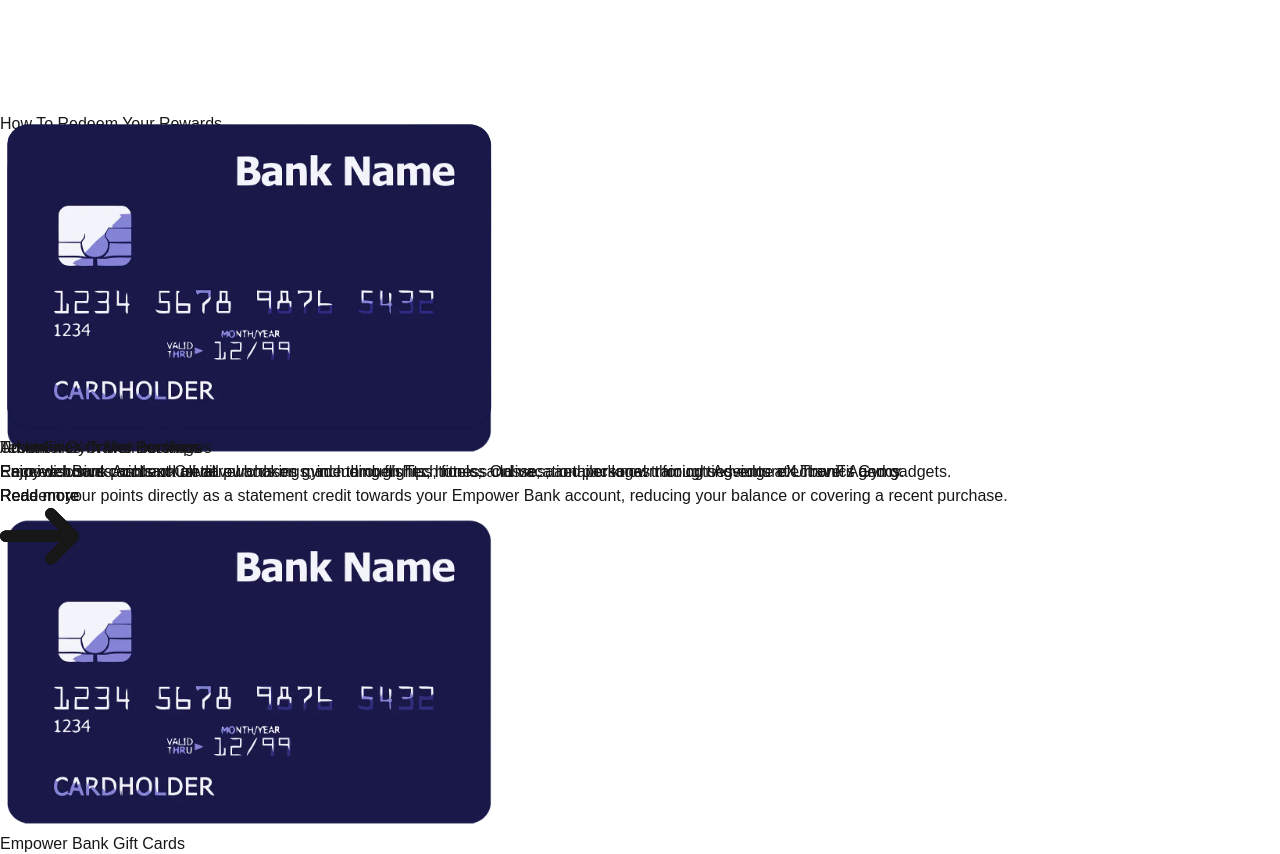
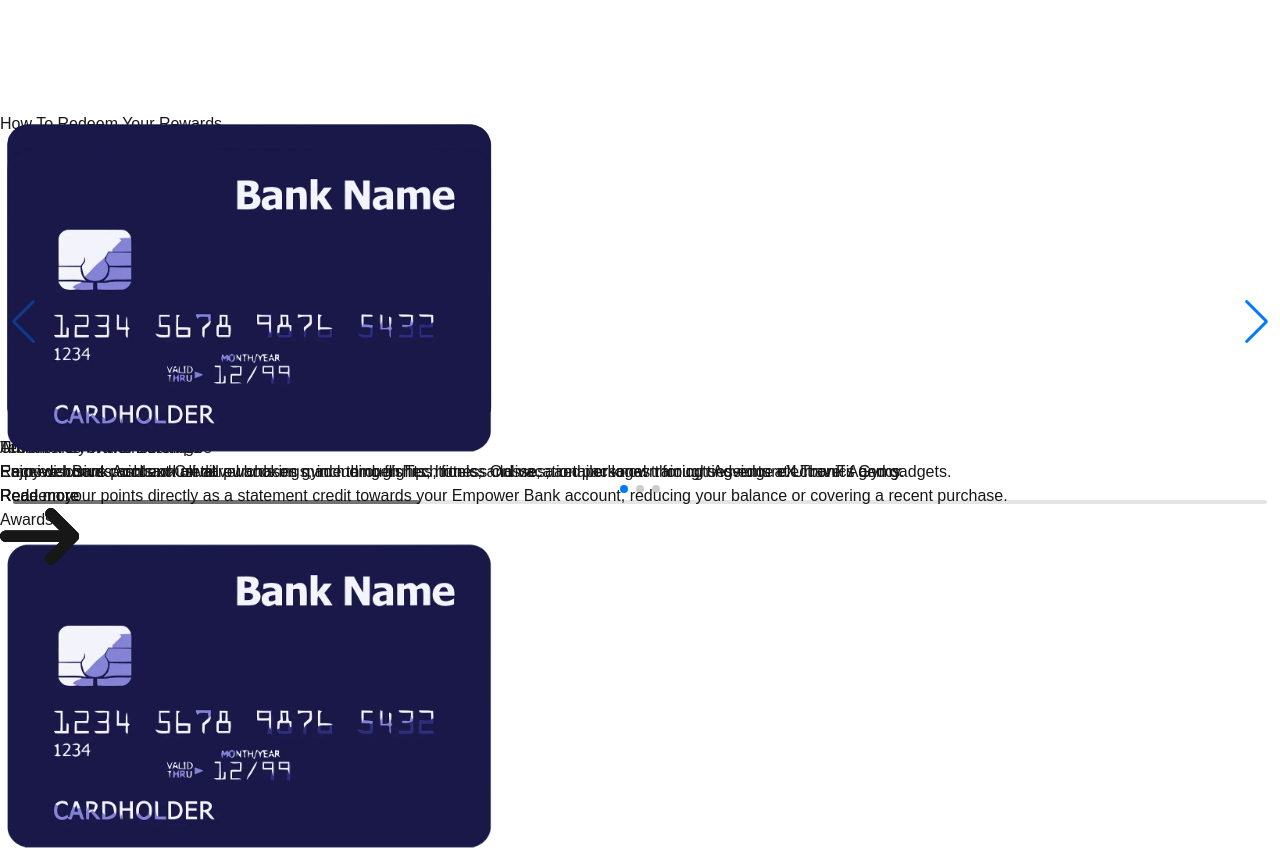
Before and after one commit to RoryDowse/financial-landing-page, a Next.js app: page / in a window 1280 px wide. Shown: the part 1380-2234 px from the top of the page. Built offline with nearby package versions, Linux system fonts and the light colour scheme.

Commit message:
add Swiper

```diff
--- a/package.json
+++ b/package.json
@@ -12,7 +12,8 @@
     "next": "15.1.4",
     "react": "^19.0.0",
     "react-dom": "^19.0.0",
-    "react-icons": "^5.4.0"
+    "react-icons": "^5.4.0",
+    "swiper": "^11.2.1"
   },
   "devDependencies": {
     "@eslint/eslintrc": "^3",
--- a/src/app/components/HowItWorks.tsx
+++ b/src/app/components/HowItWorks.tsx
@@ -1,4 +1,14 @@
+'use client';
+
+import { Pagination, Navigation, Scrollbar, A11y } from "swiper/modules";
+import { Swiper, SwiperSlide } from "swiper/react";
+
 import Image from "next/image";
+
+import 'swiper/css';
+import 'swiper/css/navigation';
+import 'swiper/css/pagination';
+import 'swiper/css/scrollbar';
 
 import { InfinityRewardsCard } from "@/app/models/CreditCard";
 
@@ -7,9 +17,21 @@ export default function HowItWorks() {
         <section>
             <h2>How To Redeem Your Rewards</h2>
 
-            {/* Add slider */}
+            {/* Swiper */}
+            <Swiper
+                // install Swiper modules
+                modules={[Navigation, Pagination, Scrollbar, A11y]}
+                spaceBetween={50}
+                slidesPerView={1}
+                navigation
+                pagination={{ clickable: true }}
+                scrollbar={{ draggable: true }}
+                onSwiper={(swiper) => console.log(swiper)}
+                onSlideChange={() => console.log('slide change')}
+                >
 
             {/* Slide One */}
+            <SwiperSlide>
             <Image
                 src={`${InfinityRewardsCard.howItWorks?.[0].image}`}
                 alt={`${InfinityRewardsCard.howItWorks?.[0].redeemMethod} Image`}
@@ -18,8 +40,10 @@ export default function HowItWorks() {
                 />
                 <p>{InfinityRewardsCard.howItWorks?.[0].redeemMethod}</p>
                 <p>{InfinityRewardsCard.howItWorks?.[0].description}</p>
+            </SwiperSlide>
 
             {/* Slide Two */}
+            <SwiperSlide>
             <Image
                 src={`${InfinityRewardsCard.howItWorks?.[1].image}`}
                 alt={`${InfinityRewardsCard.howItWorks?.[1].redeemMethod} Image`}
@@ -28,8 +52,10 @@ export default function HowItWorks() {
                 />
                 <p>{InfinityRewardsCard.howItWorks?.[1].redeemMethod}</p>
                 <p>{InfinityRewardsCard.howItWorks?.[1].description}</p>
+            </SwiperSlide>
 
             {/* Slide Three */}
+            <SwiperSlide>
             <Image
                 src={`${InfinityRewardsCard.howItWorks?.[2].image}`}
                 alt={`${InfinityRewardsCard.howItWorks?.[2].redeemMethod} Image`}
@@ -38,6 +64,8 @@ export default function HowItWorks() {
                 />
                 <p>{InfinityRewardsCard.howItWorks?.[2].redeemMethod}</p>
                 <p>{InfinityRewardsCard.howItWorks?.[2].description}</p>
+            </SwiperSlide>
+            </Swiper>
         </section>
     );
 }
```
Also changed, not shown: 1 other file (tests, documents, lock files or other folders).
